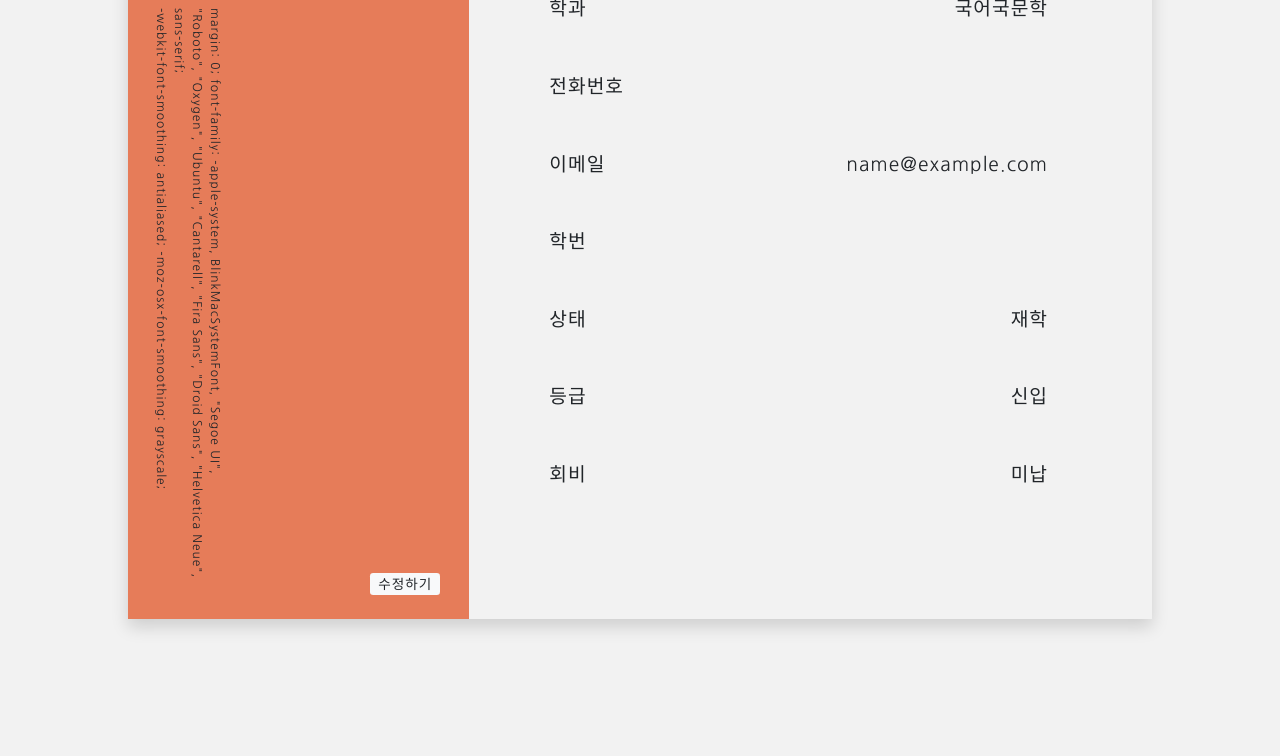
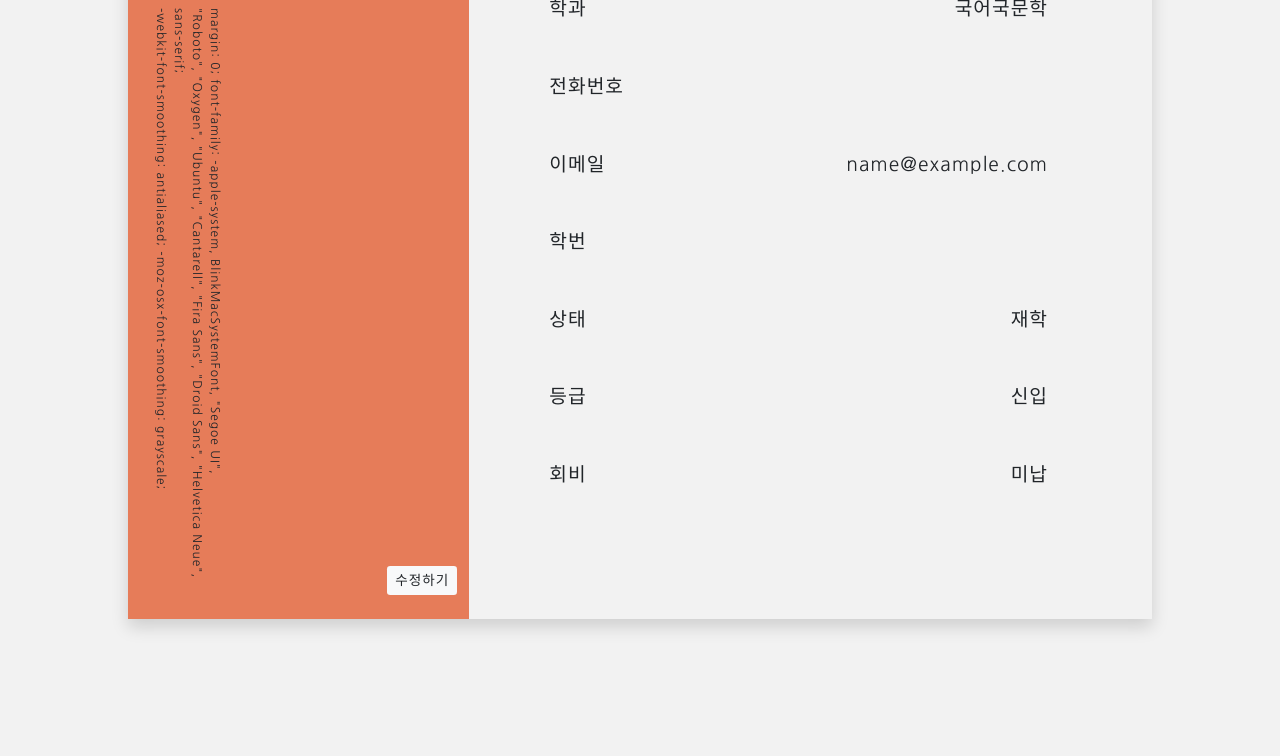
Before and after one commit to SGCC-homepage/sgcc_homepage_django, a Django app: page /mypage/ in a window 1280 px wide. Shown: the part 395-1151 px from the top of the page. Run offline with Django 3.2, Linux system fonts and the light colour scheme; the visitor is signed in with stand-in values (Sample User, id 1); data comes from the database, SQL or seed files in the repository; some libraries are stand-ins or nearby versions.

Commit message:
마이페이지 구조 변경

```diff
--- a/user/templates/my_page.html
+++ b/user/templates/my_page.html
@@ -2,18 +2,20 @@
 {% load static %}
 {% block css %}
     <style>
-        body{
+        body {
             background-color: #F2F2F2;
         }
+
         .h1 {
             font-size: 4.8vw;
             font-family: 'Black Han Sans', sans-serif;
         }
 
-        .p-5{
+        .p-5 {
             padding: 5rem !important;
         }
-        .edit{
+
+        .edit {
             font-size: 0.85rem;
         }
 
@@ -21,7 +23,7 @@
             background-color: #E67C59;
         }
 
-        .col-lg-8{
+        .col-lg-8 {
             font-size: 1.2rem;
         }
 
@@ -45,8 +47,12 @@
             }
         }
 
-        .end-0{
-            right: 5px !important;
+        .end-0 {
+            right: 0.75rem !important;
+        }
+
+        .bottom-0 {
+            bottom: 0.5rem !important;
         }
     </style>
 {% endblock %}
@@ -58,17 +64,14 @@
                     <div style="width: 0.75vw; height: auto; background-color: rgba(38, 2, 2, 0.8);"></div>
                     <h1 class="h1 ml-2">My Page</h1>
                 </div>
-                <div class="d-flex justify-content-between position-relative pb-3">
-                    <div class="deco-text">
-                        margin: 0; font-family: -apple-system, BlinkMacSystemFont, "Segoe UI",<br>
-                        "Roboto", "Oxygen", "Ubuntu", "Cantarell", "Fira Sans", "Droid Sans", "Helvetica Neue",<br>
-                        sans-serif;<br>
-                        -webkit-font-smoothing: antialiased; -moz-osx-font-smoothing: grayscale;
-                    </div>
-                    <div class="position-absolute bottom-0 end-0">
-                        <a href="{% url 'my_page_edit' %}" class="btn-sm btn-light edit">수정하기</a>
-                    </div>
+                <div class="deco-text mb-3">
+                    margin: 0; font-family: -apple-system, BlinkMacSystemFont, "Segoe UI",<br>
+                    "Roboto", "Oxygen", "Ubuntu", "Cantarell", "Fira Sans", "Droid Sans", "Helvetica Neue",<br>
+                    sans-serif;<br>
+                    -webkit-font-smoothing: antialiased; -moz-osx-font-smoothing: grayscale;
                 </div>
+                <a href="{% url 'my_page_edit' %}"
+                   class="btn-sm btn-light edit position-absolute bottom-0 end-0 mb-3">수정하기</a>
             </div>
             <div class="col-lg-8 row p-5">
                 <div class="d-flex justify-content-between mb-4">
```
